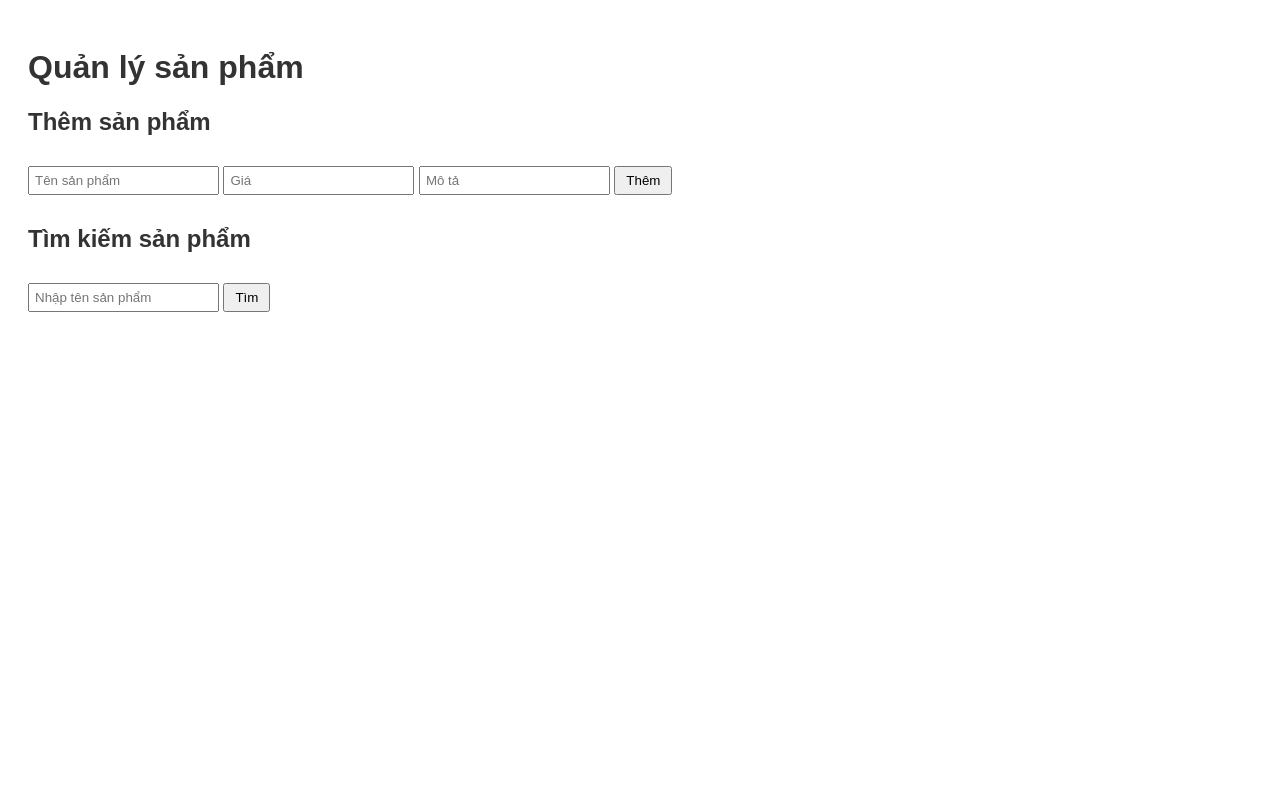
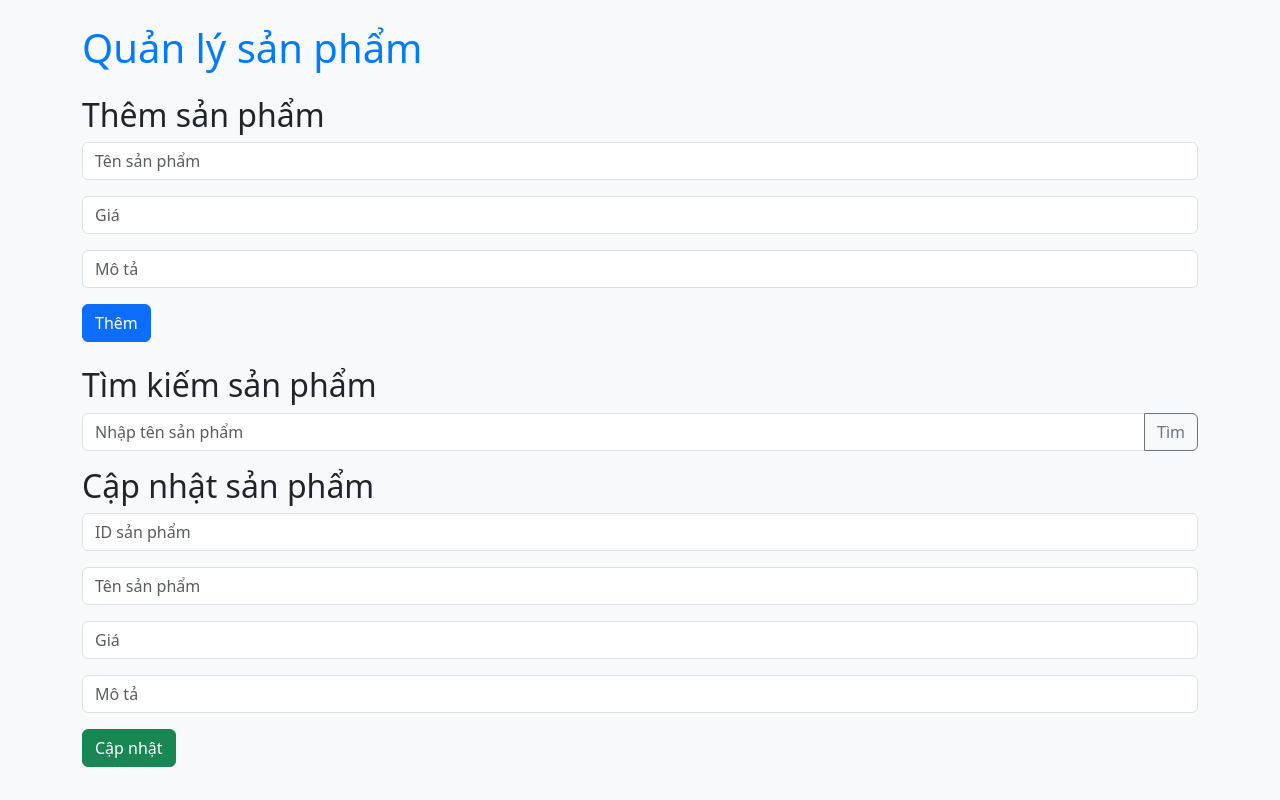
Before and after one commit to votiendung1/cloud-app, a website: page public/index.html in a window 1280 px wide. Drawn offline with nearby package versions, Linux system fonts and the light colour scheme.

Commit message:
Cloud Product

```diff
--- a/public/index.html
+++ b/public/index.html
@@ -1,26 +1,57 @@
 <!DOCTYPE html>
 <html lang="vi">
+
 <head>
   <meta charset="UTF-8">
   <title>Quản lý sản phẩm</title>
+  <link href="https://cdn.jsdelivr.net/npm/bootstrap@5.3.0/dist/css/bootstrap.min.css" rel="stylesheet">
   <link rel="stylesheet" href="style.css">
 </head>
+
 <body>
-  <h1>Quản lý sản phẩm</h1>
+  <div class="container">
+    <h1 class="my-4">Quản lý sản phẩm</h1>
 
-  <h2>Thêm sản phẩm</h2>
-  <form id="addProductForm">
-    <input type="text" id="name" placeholder="Tên sản phẩm" required>
-    <input type="number" id="price" placeholder="Giá" required>
-    <input type="text" id="description" placeholder="Mô tả" required>
-    <button type="submit">Thêm</button>
-  </form>
+    <h2>Thêm sản phẩm</h2>
+    <form id="addProductForm" class="mb-4">
+      <div class="mb-3">
+        <input type="text" class="form-control" id="name" placeholder="Tên sản phẩm" required>
+      </div>
+      <div class="mb-3">
+        <input type="number" class="form-control" id="price" placeholder="Giá" required>
+      </div>
+      <div class="mb-3">
+        <input type="text" class="form-control" id="description" placeholder="Mô tả" required>
+      </div>
+      <button type="submit" class="btn btn-primary">Thêm</button>
+    </form>
 
-  <h2>Tìm kiếm sản phẩm</h2>
-  <input type="text" id="searchName" placeholder="Nhập tên sản phẩm">
-  <button onclick="searchProduct()">Tìm</button>
-  <div id="searchResult"></div>
+    <h2>Tìm kiếm sản phẩm</h2>
+    <div class="input-group mb-3">
+      <input type="text" class="form-control" id="searchName" placeholder="Nhập tên sản phẩm">
+      <button class="btn btn-outline-secondary" onclick="searchProduct()">Tìm</button>
+    </div>
+    <div id="searchResult" class="list-group"></div>
+
+    <h2>Cập nhật sản phẩm</h2>
+    <form id="updateProductForm" class="mb-4">
+      <div class="mb-3">
+        <input type="text" class="form-control" id="updateId" placeholder="ID sản phẩm" required>
+      </div>
+      <div class="mb-3">
+        <input type="text" class="form-control" id="updateName" placeholder="Tên sản phẩm" required>
+      </div>
+      <div class="mb-3">
+        <input type="number" class="form-control" id="updatePrice" placeholder="Giá" required>
+      </div>
+      <div class="mb-3">
+        <input type="text" class="form-control" id="updateDescription" placeholder="Mô tả" required>
+      </div>
+      <button type="submit" class="btn btn-success">Cập nhật</button>
+    </form>
+  </div>
 
   <script src="script.js"></script>
 </body>
+
 </html>
--- a/public/script.js
+++ b/public/script.js
@@ -33,7 +33,10 @@ async function searchProduct() {
       const products = Object.values(result || {});
       if (products.length > 0) {
         searchResult.innerHTML = products.map(p =>
-          `<p>${p.name} - ${p.price} - ${p.description}</p>`
+          `<div class="list-group-item">
+            ID: ${id} | ${p.name} - ${p.price} - ${p.description}
+            <button class="btn btn-danger btn-sm float-end" onclick="deleteProduct('${id}')">Xóa</button>
+          </div>`
         ).join('');
       } else {
         searchResult.innerHTML = '<p>Không tìm thấy sản phẩm nào.</p>';
@@ -45,3 +48,31 @@ async function searchProduct() {
     searchResult.innerHTML = `<p>Lỗi kết nối: ${error.message}</p>`;
   }
 }
+
+// Xóa SP
+async function deleteProduct(id) {
+  if (confirm('Bạn có chắc muốn xóa sản phẩm này?')) {
+    const response = await fetch(`/products/${id}`, { method: 'DELETE' });
+    const result = await response.json();
+    alert(result.message);
+    searchProduct(); // Cập nhật lại danh sách sau khi xóa
+  }
+}
+
+//Update SP
+document.getElementById('updateProductForm').addEventListener('submit', async (e) => {
+  e.preventDefault();
+  const id = document.getElementById('updateId').value;
+  const name = document.getElementById('updateName').value;
+  const price = document.getElementById('updatePrice').value;
+  const description = document.getElementById('updateDescription').value;
+
+  const response = await fetch(`/products/${id}`, {
+    method: 'PUT',
+    headers: { 'Content-Type': 'application/json' },
+    body: JSON.stringify({ name, price, description })
+  });
+  const result = await response.json();
+  alert(result.message);
+  e.target.reset();
+});
--- a/public/style.css
+++ b/public/style.css
@@ -1,6 +1,9 @@
-body { font-family: Arial, sans-serif; padding: 20px; }
-h1, h2 { color: #333; }
-form, input, button { margin: 10px 0; }
-input { padding: 5px; }
-button { padding: 5px 10px; }
-#searchResult { margin-top: 20px; }
+body {
+    background-color: #f8f9fa;
+  }
+  h1 {
+    color: #007bff;
+  }
+  .list-group-item {
+    margin-bottom: 5px;
+  }
```
Also changed, not shown: server.js (+29 -0 lines).
